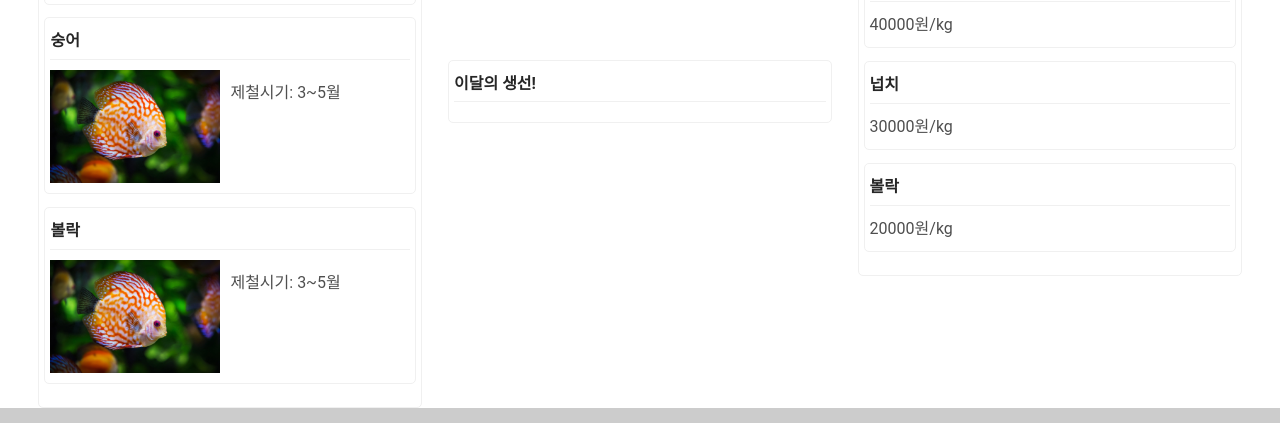
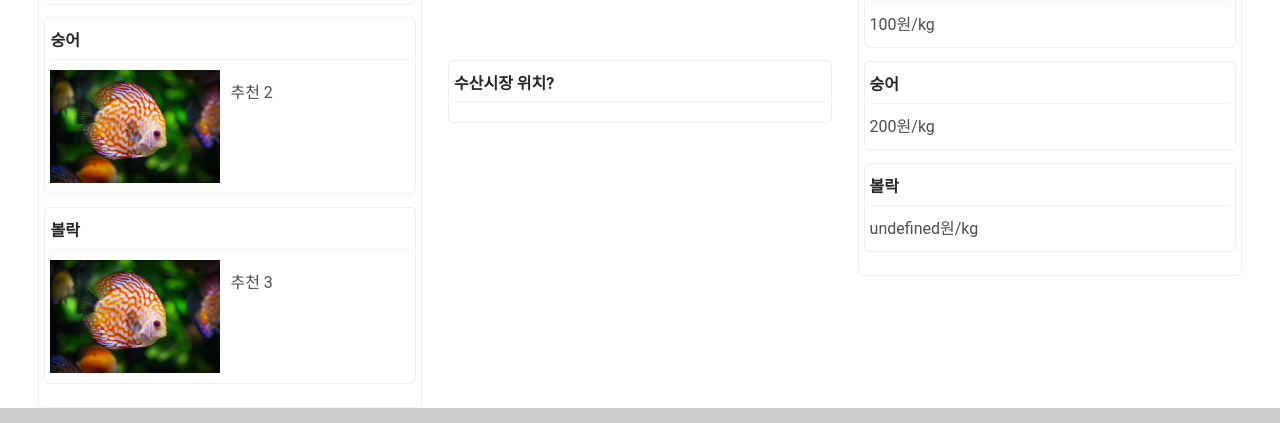
Before and after one commit to SWM-HackathonProject/front, a React (Create React App) app: page / in a window 1280 px wide. Shown: the part 345-768 px from the top of the page. Built offline with nearby package versions, Linux system fonts and the light colour scheme; a web font is replaced by a local one.

Commit message:
로직이 많아질것 같아서 ctrl로 뺐습니다.

```diff
--- a/src/pages/Detail.ctrl.js
+++ b/src/pages/Detail.ctrl.js
@@ -3,6 +3,7 @@
 import DefaultImage from "../images/fish.jpg";
 import { apiURL } from "../settings";
 
+// 임시
 const GetFishInfo = (idx) => {
   var fish = [
     {
@@ -26,7 +27,7 @@ const GetFishInfo = (idx) => {
 };
 
 // const GetFishInfo = async (idx) => {
-//   const response = await axios.get(`${apiURL}/musicList/${idx}`);
+//   const response = await axios.get(`${apiURL}/detail/${idx}`);
 //   return response.data;
 // };
 
--- /dev/null
+++ b/src/pages/Home.ctrl.js
@@ -0,0 +1,64 @@
+/** @format */
+
+import DefaultImage from "../images/fish.jpg";
+import { apiURL } from "../settings";
+
+// 임시
+const GetRankings = () => {
+  var rankings = [
+    {
+      src: DefaultImage,
+      name: "참돔",
+      text: "랭킹 1등",
+      price: 100,
+    },
+    {
+      src: DefaultImage,
+      name: "숭어",
+      text: "랭킹 2등",
+      price: 200,
+    },
+    {
+      src: DefaultImage,
+      name: "볼락",
+      text: "랭킹 3등",
+    },
+  ];
+
+  return rankings;
+};
+
+// const GetRankings = async () => {
+//   const response = await axios.get(`${apiURL}/rankings`);
+//   return response.data;
+// };
+
+// 임시
+const GetRecommendations = () => {
+  var recommendations = [
+    {
+      src: DefaultImage,
+      name: "참돔",
+      text: "추천 1",
+    },
+    {
+      src: DefaultImage,
+      name: "숭어",
+      text: "추천 2",
+    },
+    {
+      src: DefaultImage,
+      name: "볼락",
+      text: "추천 3",
+    },
+  ];
+
+  return recommendations;
+};
+
+// const GetRankings = async () => {
+//   const response = await axios.get(`${apiURL}/recommendations`);
+//   return response.data;
+// };
+
+export { GetRankings, GetRecommendations };
--- a/src/pages/Home.js
+++ b/src/pages/Home.js
@@ -1,3 +1,5 @@
+/** @format */
+
 import React from "react";
 import styled from "styled-components";
 
@@ -5,83 +7,52 @@ import Card from "../components/Card";
 import ImageCard from "../components/ImageCard";
 import DefaultImage from "../images/fish.jpg";
 
+import { GetRankings, GetRecommendations } from "./Home.ctrl";
+
 const Home = () => {
-    let recommendDataList = [
-        {
-            src: DefaultImage,
-            name: "참돔",
-            text: "제철시기: 3~5월",
-        },
-        {
-            src: DefaultImage,
-            name: "숭어",
-            text: "제철시기: 3~5월",
-        },
-        {
-            src: DefaultImage,
-            name: "볼락",
-            text: "제철시기: 3~5월",
-        },
-    ];
+  let recommendDataList = GetRecommendations();
+  let rankingDataList = GetRankings();
 
-    let rankingDataList = [
-        {
-            name: "참돔",
-            price: 40000,
-        },
-        {
-            name: "넙치",
-            price: 30000,
-        },
-        {
-            name: "볼락",
-            price: 20000,
-        },
-    ];
-
-    const recommendList = recommendDataList.map((data) =>
+  const recommendList = recommendDataList.map((data) => (
     <Container>
       <ImageCard src={data.src} title={data.name}>
         {data.text}
       </ImageCard>
-            <HeightSpace/>
+      <HeightSpace />
     </Container>
-    );
+  ));
 
-    const rankingList = rankingDataList.map((data) =>
+  const rankingList = rankingDataList.map((data) => (
     <Container>
-            <Card title={data.name} children={data.price + '원/kg'}/>
-            <HeightSpace/>
+      <Card title={data.name} children={data.price + "원/kg"} />
+      <HeightSpace />
     </Container>
-    );
+  ));
 
   return (
     <Container>
       <ContentContainer>
         <ColumnContainer>
-                    <CategoryContainer title="이달의 생선!">
+          <CategoryContainer title='이달의 생선!'>
             {recommendList}
           </CategoryContainer>
         </ColumnContainer>
-                <WidthSpace/>
-                <ColumnContainer >
-                    <CategoryContainer title="이달의 생선!">
-
-                    </CategoryContainer>
+        <WidthSpace />
+        <ColumnContainer>
+          <CategoryContainer title='수산시장 위치?'></CategoryContainer>
         </ColumnContainer>
-                <WidthSpace/>
+        <WidthSpace />
         <ColumnContainer>
-                    <CategoryContainer title="인기 어종 시세">
+          <CategoryContainer title='인기 어종 시세'>
             {rankingList}
           </CategoryContainer>
         </ColumnContainer>
       </ContentContainer>
     </Container>
-    )
-}
+  );
+};
 
-const Container = styled.div`
-`
+const Container = styled.div``;
 
 const ContentContainer = styled.div`
   display: flex;
@@ -91,7 +62,7 @@ const ContentContainer = styled.div`
   @media only screen and (max-width: 1000px) {
     flex-direction: column;
   }
-`
+`;
 
 const ColumnContainer = styled.div`
   margin-top: 30px;
@@ -100,17 +71,16 @@ const ColumnContainer = styled.div`
   @media only screen and (max-width: 1000px) {
     width: 90%;
   }
-`
+`;
 
-const CategoryContainer = styled(Card)`
-`
+const CategoryContainer = styled(Card)``;
 
 const WidthSpace = styled.div`
   width: 2vw;
-`
+`;
 
 const HeightSpace = styled.div`
   height: 1vw;
-`
+`;
 
 export default Home;
```
Lines whose indentation alone changed are shown as unchanged.
